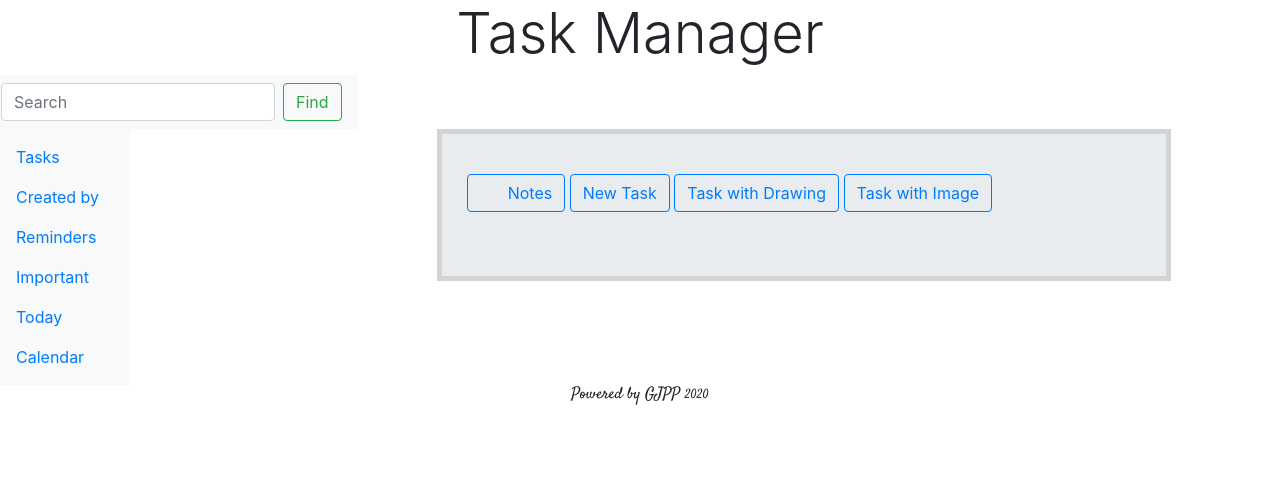
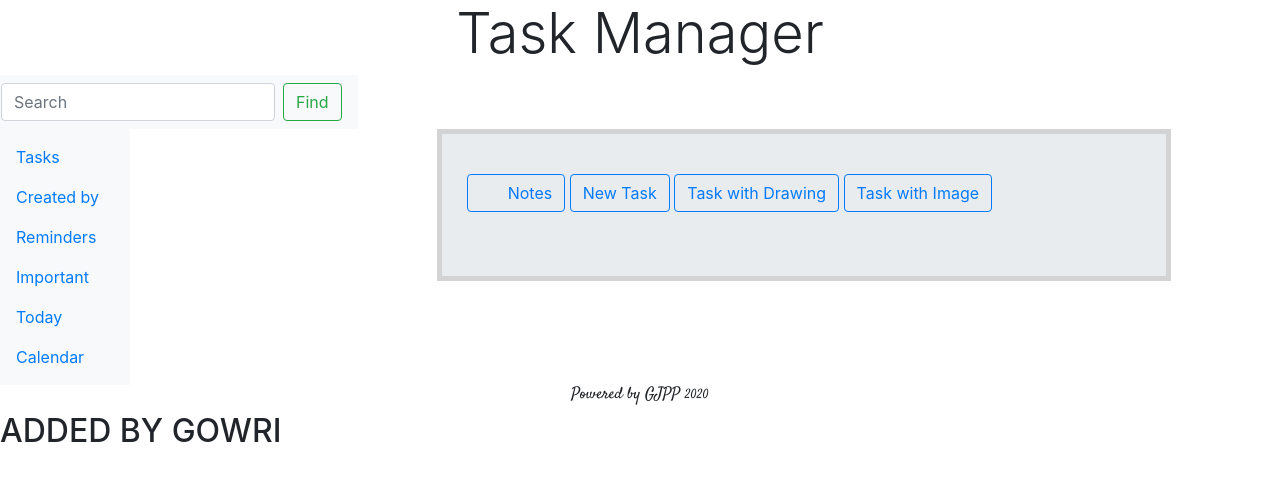
Before and after one commit to prasanakprasad/task-planner, a plain HTML site: page index.html in a window 1280 px wide. Drawn offline with nearby package versions, Linux system fonts and the light colour scheme.

Commit message:
add h2 at the end by Gowri

```diff
--- a/index.html
+++ b/index.html
@@ -130,5 +130,7 @@ Verify that your code works as expected.-->
     <h6 style="text-align:center; font-family:'Satisfy',cursive;">Powered by GJPP <small>2020</small></h6>
   </footer>
 
+  <h2> ADDED BY GOWRI </h2>
+
   </body>
   </html>
```
